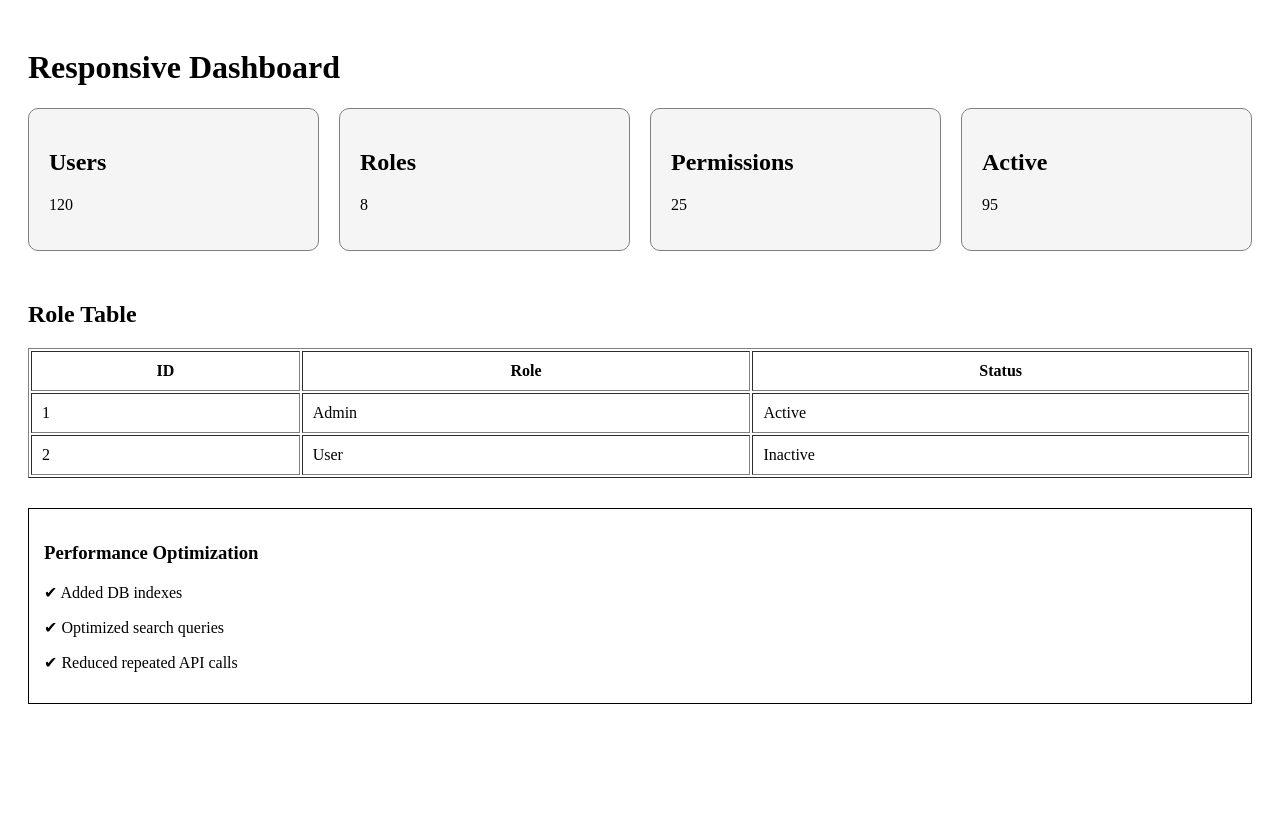
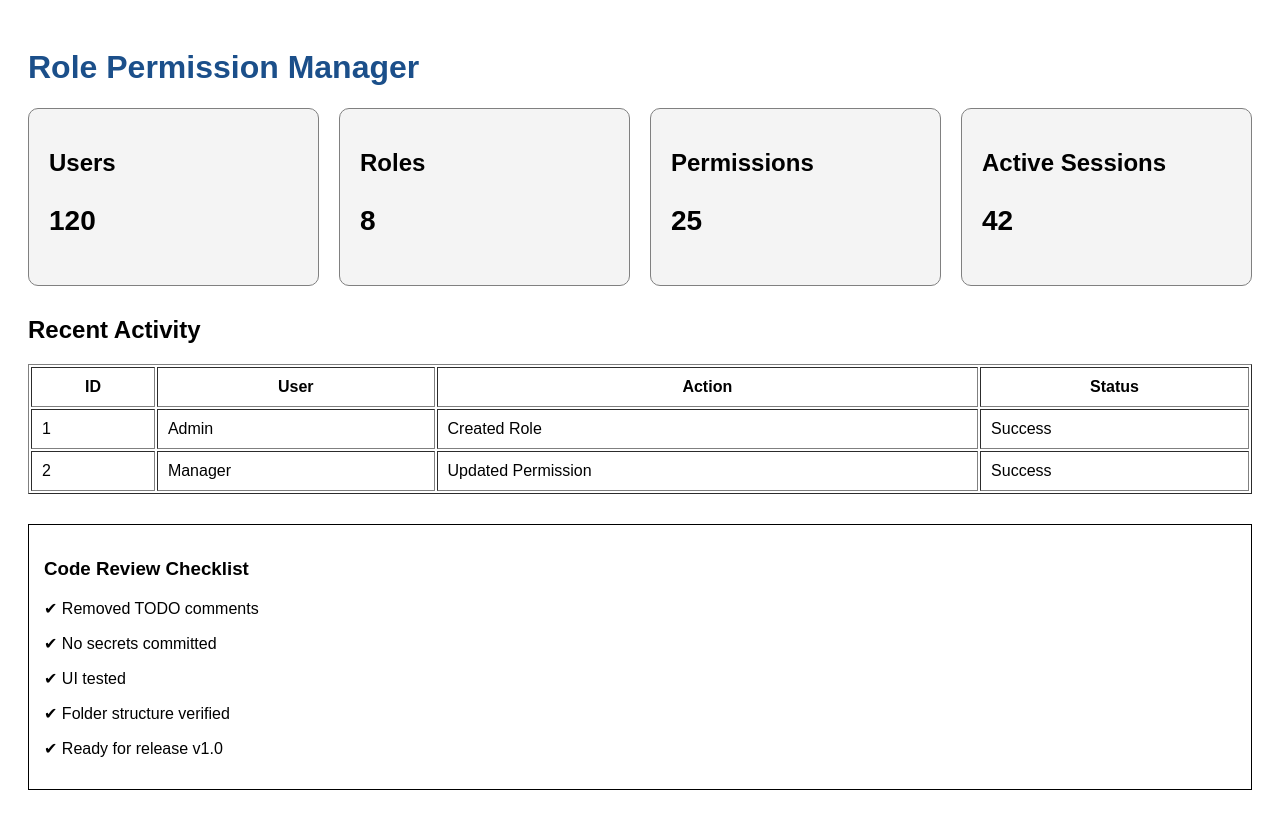
Before and after one commit to Punyashree26/role-permission-manager, a React app in the folder frontend/: page / in a window 1280 px wide. Built offline with nearby package versions, Linux system fonts and the light colour scheme; the HTML template or start-up script is replaced by a standard one.

Commit message:
Day 12 — Final dashboard polish and code review

```diff
--- a/frontend/src/App.jsx
+++ b/frontend/src/App.jsx
@@ -1,7 +1,7 @@
-import ResponsiveDashboard from "./pages/ResponsiveDashboard";
+import FinalDashboard from "./pages/FinalDashboard";
 
 function App() {
-  return <ResponsiveDashboard />;
+  return <FinalDashboard />;
 }
 
 export default App;
--- /dev/null
+++ b/frontend/src/pages/FinalDashboard.jsx
@@ -0,0 +1,120 @@
+function FinalDashboard() {
+  const cards = [
+    {
+      title: "Users",
+      value: 120,
+    },
+    {
+      title: "Roles",
+      value: 8,
+    },
+    {
+      title: "Permissions",
+      value: 25,
+    },
+    {
+      title: "Active Sessions",
+      value: 42,
+    },
+  ];
+
+  return (
+    <div style={container}>
+      <h1 style={heading}>
+        Role Permission Manager
+      </h1>
+
+      <div style={grid}>
+        {cards.map((card, index) => (
+          <div key={index} style={cardStyle}>
+            <h2>{card.title}</h2>
+
+            <p style={numberStyle}>
+              {card.value}
+            </p>
+          </div>
+        ))}
+      </div>
+
+      <div style={tableBox}>
+        <h2>Recent Activity</h2>
+
+        <table width="100%" border="1" cellPadding="10">
+          <thead>
+            <tr>
+              <th>ID</th>
+              <th>User</th>
+              <th>Action</th>
+              <th>Status</th>
+            </tr>
+          </thead>
+
+          <tbody>
+            <tr>
+              <td>1</td>
+              <td>Admin</td>
+              <td>Created Role</td>
+              <td>Success</td>
+            </tr>
+
+            <tr>
+              <td>2</td>
+              <td>Manager</td>
+              <td>Updated Permission</td>
+              <td>Success</td>
+            </tr>
+          </tbody>
+        </table>
+      </div>
+
+      <div style={reviewBox}>
+        <h3>Code Review Checklist</h3>
+
+        <p>✔ Removed TODO comments</p>
+        <p>✔ No secrets committed</p>
+        <p>✔ UI tested</p>
+        <p>✔ Folder structure verified</p>
+        <p>✔ Ready for release v1.0</p>
+      </div>
+    </div>
+  );
+}
+
+const container = {
+  padding: "20px",
+  fontFamily: "Arial",
+};
+
+const heading = {
+  color: "#1B4F8A",
+};
+
+const grid = {
+  display: "grid",
+  gridTemplateColumns: "repeat(auto-fit, minmax(200px, 1fr))",
+  gap: "20px",
+};
+
+const cardStyle = {
+  backgroundColor: "#f4f4f4",
+  padding: "20px",
+  borderRadius: "10px",
+  border: "1px solid gray",
+};
+
+const numberStyle = {
+  fontSize: "28px",
+  fontWeight: "bold",
+};
+
+const tableBox = {
+  marginTop: "30px",
+};
+
+const reviewBox = {
+  marginTop: "30px",
+  border: "1px solid black",
+  padding: "15px",
+};
+
+export default FinalDashboard;
```
